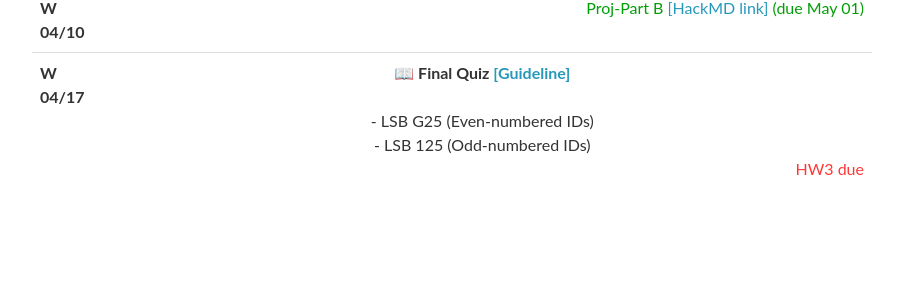
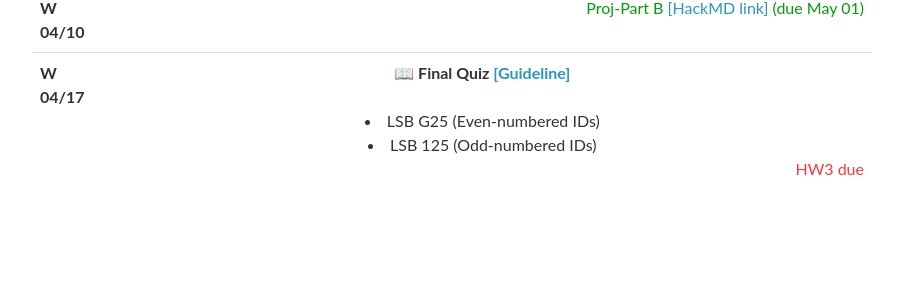
Before and after one commit to statmlben/CUHK-STAT1013, a Jekyll site: the page built from _pages/lectures.md, in a window 1280 px wide and 900 px high, scrolled down 824 px. Shown: the part 351-656 px from the top of the window, without its empty margins (188-1091 px from the left). Built offline with Jekyll 4.4.1, drawn with Linux system fonts in a browser that asks for light colours; nearby versions of some CDN libraries; comment, search, counter and statistics services are not loaded.

Commit message:
update lec

```diff
--- a/_data/lectures.yml
+++ b/_data/lectures.yml
@@ -207,6 +207,7 @@
     - <a href="https://www.kaggle.com/code/babyoda/a-b-testing-in-practice">A/B Testing in Practice</a>
     - <a href="https://github.com/creminz/python-ab-testing">A/B Testing using Python (creminz GitHub Repository)</a>
     - <a href="https://www.datacamp.com/community/tutorials/ab-testing-python">A/B Testing Tutorial with Python (DataCamp)</a>
+    - <a href="https://kokes.github.io/nbviewer.js/viewer.html">nbviewer.js</a>
 
   logistics: <span class="event">Proj-Part B <a href="https://hackmd.io/@cTHE1QvtQuKo2qiAA5u0dA/ryMNYiMM3" target="_blank">[HackMD link]</a> (due May 01) </span>
 
@@ -214,7 +215,7 @@
   lecturer:
   quiz: >
     <strong> 📖 Final Quiz <a href="https://hackmd.io/@cTHE1QvtQuKo2qiAA5u0dA/B11N0QbgC" target="_blank">[Guideline]</a> </strong> <br> <br>
-    - LSB G25 (Even-numbered IDs) <br>
-    - LSB 125 (Odd-numbered IDs) <br>
+    <li> LSB G25 (Even-numbered IDs) </li>
+    <li> LSB 125 (Odd-numbered IDs) </li>
 
   logistics: <span class="deadline"> HW3 due </span>
```
